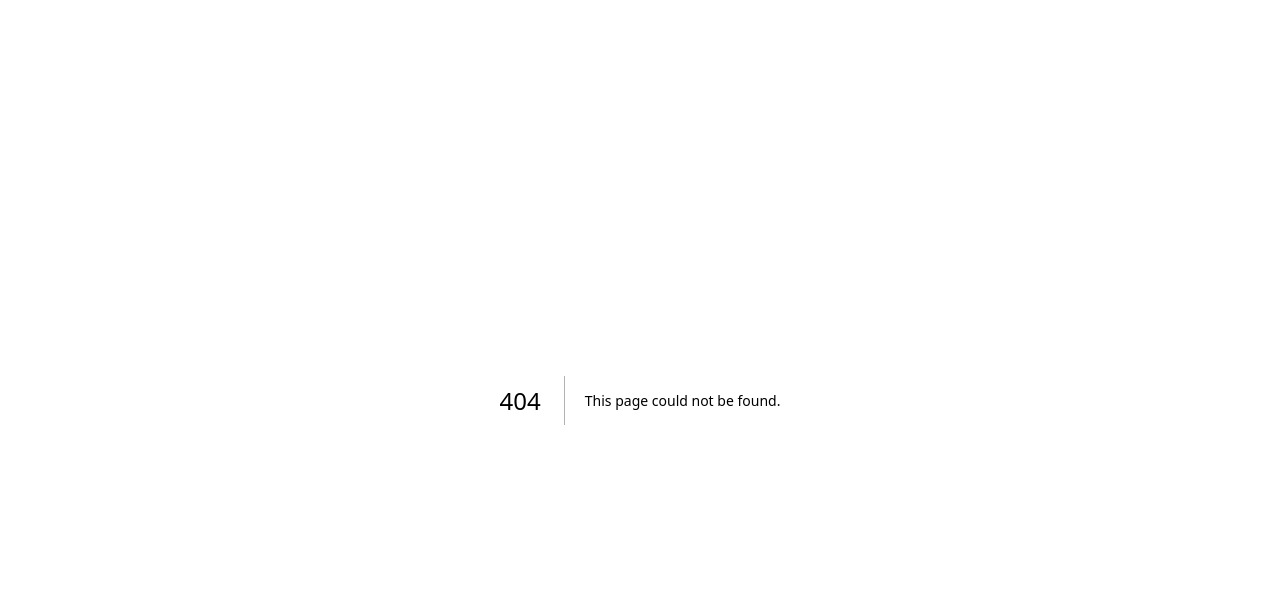
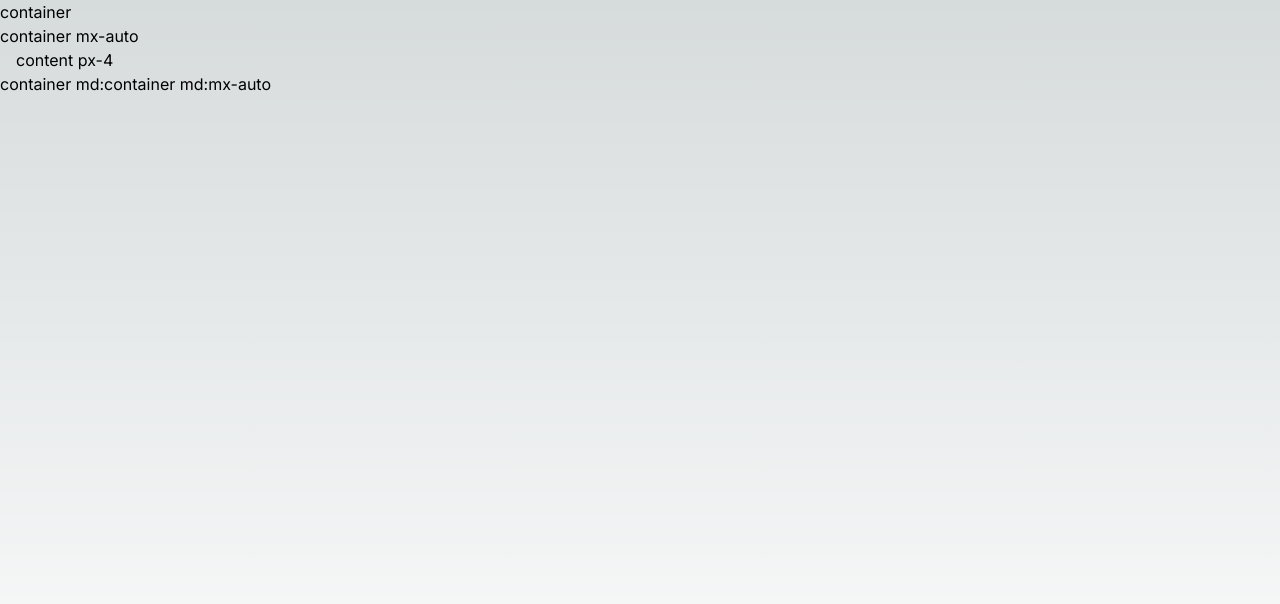
Before and after one commit to David6811/tailwindTutorial, a Next.js app: page /Container in a window 1280 px wide. Before the commit this address had no page. Shown: the top 604 px of the page. Built offline with nearby package versions, Linux system fonts and the light colour scheme.

Commit message:
Container (#2)

```diff
--- /dev/null
+++ b/app/Container/page.tsx
@@ -0,0 +1,21 @@
+export default function Page() {
+    return (
+        <div className="w-full min-h-screen">
+            <div className="container">
+                container
+            </div>
+            {/* To center a container, use the mx-auto utility: */}
+            <div className="container mx-auto">
+                container mx-auto
+            </div>
+            {/* To add horizontal padding, use the px-* utilities:  */}
+            <div className="container px-4">
+                content px-4
+            </div>
+            {/* Full-width fluid until the `md` breakpoint, then lock to container */}
+            <div className="container md:container md:mx-auto">
+                container md:container md:mx-auto
+            </div>
+        </div>
+    );
+}
```
